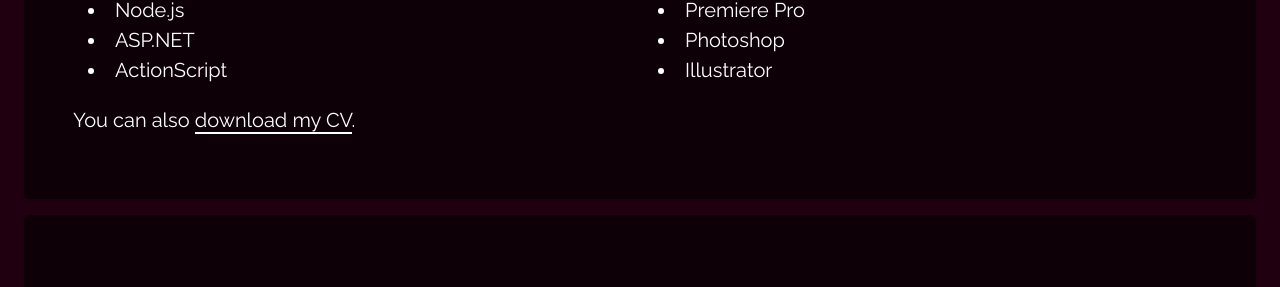
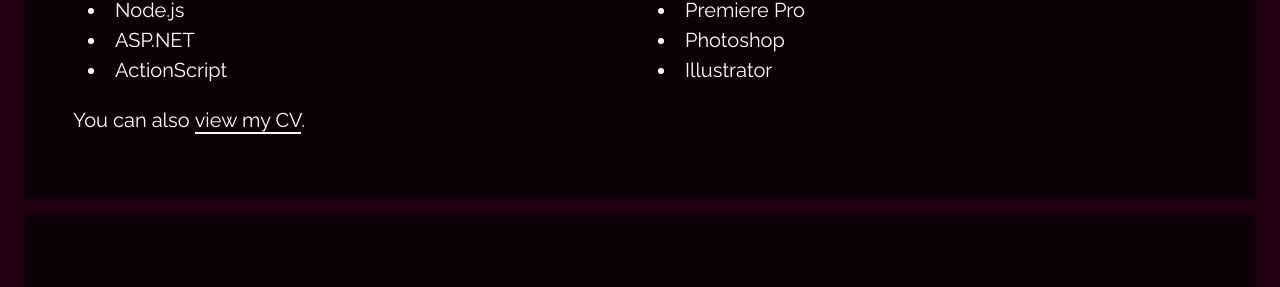
Before and after one commit to karmatha-nl/karmatha-nl.github.io, a Jekyll site: the page built from index.md, in a window 1280 px wide and 900 px high, scrolled down 1340 px. Shown: the part 152-439 px from the top of the window. Built offline with Jekyll 4.4.1, drawn with Linux system fonts in a browser that asks for light colours.

Commit message:
translate CV text

```diff
--- a/index.md
+++ b/index.md
@@ -20,7 +20,7 @@
     skills_title: Skills and experience
     skills: I have more than 10 years experience in interaction design and writing front-end code. These are some of the technologies and tools I'm most comfortable with.
     letstalk: Are you looking for a developer for your project? Have an idea for a game, a VR experience, web app or something else altogether? Let's talk. I’m available for hire on a freelance or contract basis.
-    download_cv: You can also [download my CV](URL).
+    download_cv: You can also [view my CV](URL).
     projects_title: Projects
     projects: A selection of projects I've been working on in the past.
     contact_name: "name:"
@@ -47,7 +47,7 @@
     skills_title: Vaardigheden en ervaring
     skills: Ik heb meer dan 10 jaar ervaring in interaction design en front-end code. Dit zijn een aantal van de technologieën en tools waar ik mee heb gewerkt.
     letstalk: Zoek je een developer voor een project? Heb je een idee voor een game, VR experience, web app of iets compleets anders? Dan kunnen we praten.
-    download_cv: You can also [download my CV](URL).
+    download_cv: Je kunt hier [mijn CV](URL) bekijken.
     projects_title: Projecten
     projects: Een aantal projecten waar ik mee bezig ben geweest in het verleden.
     contact_name: "naam:"
```
